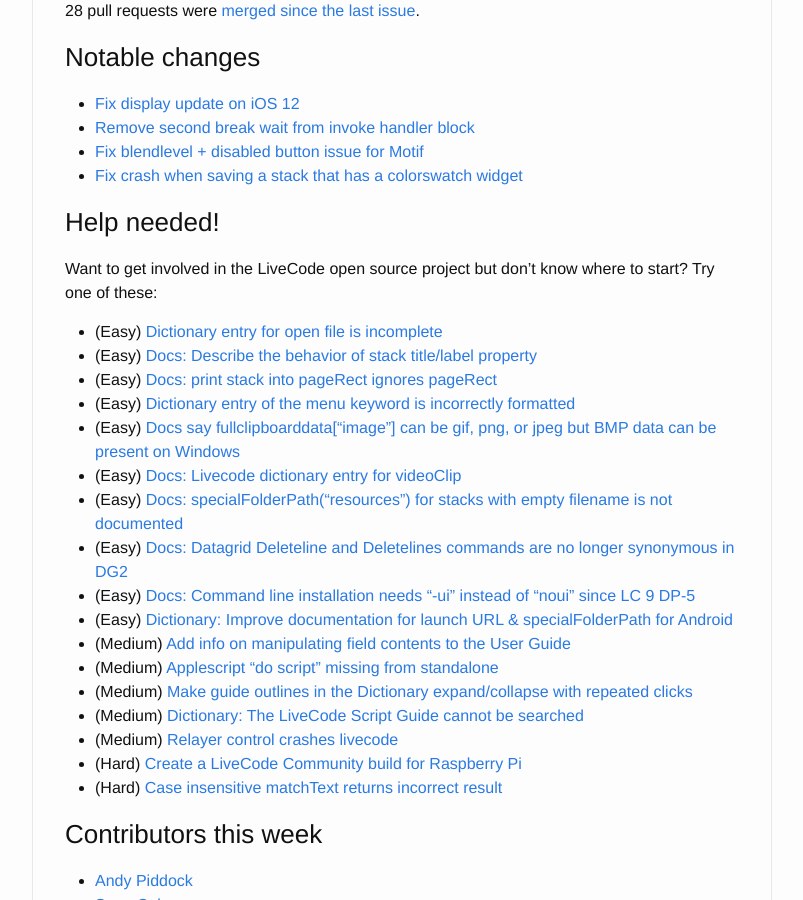
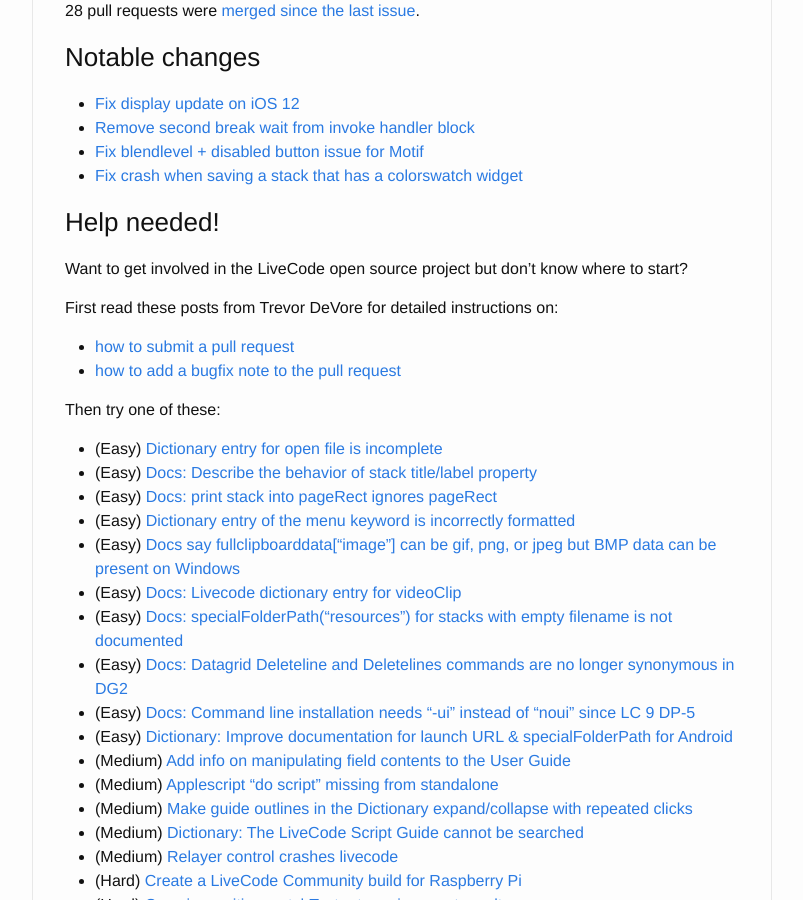
Before and after one commit to livecode/this-week-in-livecode, a Jekyll site: the page built from _posts/2018-10-22-this-week-in-livecode-151.markdown, in a window 1280 px wide and 900 px high, scrolled down 1083 px. Shown: the whole window, without its empty margins (238-1041 px from the left). Built offline with Jekyll 4.4.1, drawn with Linux system fonts in a browser that asks for light colours.

Commit message:
Issue 151 - Added instructions for submitting a PR

```diff
--- a/_posts/2018-10-22-this-week-in-livecode-151.markdown
+++ b/_posts/2018-10-22-this-week-in-livecode-151.markdown
@@ -65,7 +65,14 @@
 ### Help needed!
 
 Want to get involved in the LiveCode open source project but don't know where
-to start?  Try one of these:
+to start?
+
+First read these posts from Trevor DeVore for detailed instructions on:
+
+- [how to submit a pull request](https://www.mail-archive.com/use-livecode@lists.runrev.com/msg98530.html)
+- [how to add a bugfix note to the pull request](https://www.mail-archive.com/use-livecode@lists.runrev.com/msg98585.html)
+
+Then try one of these:
 
 - (Easy) [Dictionary entry for open file is incomplete](https://quality.livecode.com/show_bug.cgi?id=18773)
 - (Easy) [Docs: Describe the behavior of stack title/label property](https://quality.livecode.com/show_bug.cgi?id=19660)
```
